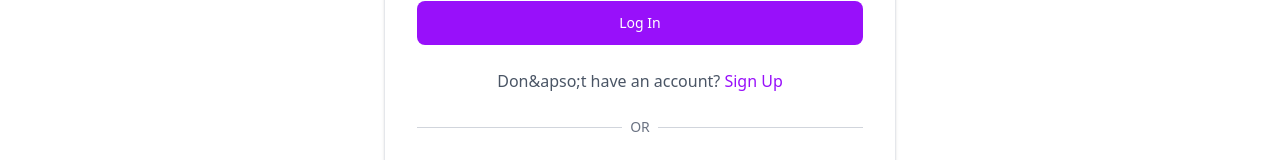
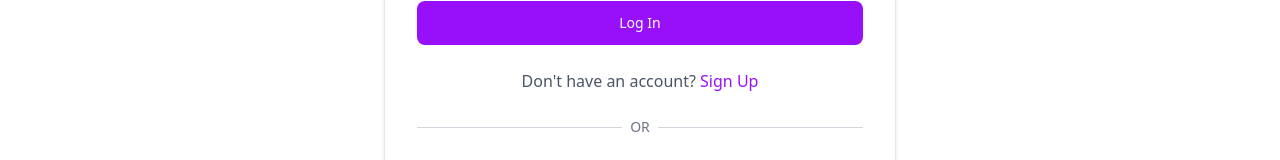
Before and after one commit to adnanakhlasofficial/heal-co, a Next.js app: page / in a window 1280 px wide. Shown: the part 488-648 px from the top of the page. Built offline with nearby package versions, Linux system fonts and the light colour scheme.

Commit message:
login: entity fix

```diff
--- a/src/app/(auth)/page.tsx
+++ b/src/app/(auth)/page.tsx
@@ -222,7 +222,7 @@ export default function LoginForm() {
 
           {/* Sign Up Link */}
           <div className="text-center">
-            <span className="text-gray-600">Don&apso;t have an account? </span>
+            <span className="text-gray-600">Don&apos;t have an account? </span>
             <button
               type="button"
               className="text-purple-600 hover:text-purple-700 font-medium"
```
